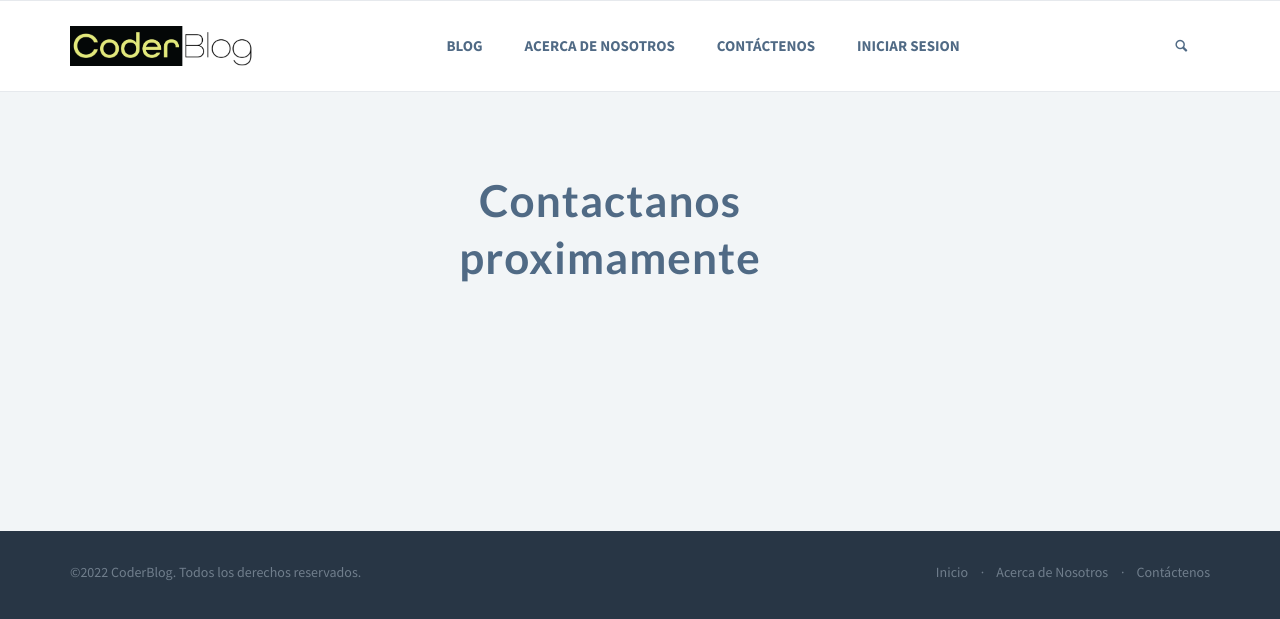
After one commit to claracena/coderblog, a Django app: page /contacts/ in a window 1280 px wide. The commit adds this page. Shown: the top 619 px of the page. Run offline with Django 4.2, Linux system fonts and the light colour scheme; some libraries are stand-ins or nearby versions.

Commit message:
contacts html

```diff
--- /dev/null
+++ b/contacts/templates/contacts/contacts.html
@@ -0,0 +1,17 @@
+{% extends 'base.html' %}
+
+{% block content %}
+
+<main>
+
+    <section id="contacts" class="light-bg">
+        <div class="container inner-top-sm inner-bottom d-flex justify-content-center">
+            <div class="col-lg-6 inner-right inner-bottom-md text-center">
+                <h1>Contactanos proximamente</h1>
+            </div>
+        </div>
+    </section>
+
+</main>
+
+{% endblock %}
--- /dev/null
+++ b/contacts/urls.py
@@ -0,0 +1,6 @@
+from django.urls import path
+from . import views
+
+urlpatterns = [
+    path('', views.contacts, name='contacts'),
+]
--- a/contacts/views.py
+++ b/contacts/views.py
@@ -1,3 +1,5 @@
 from django.shortcuts import render
 
 # Create your views here.
+def contacts(request):
+    return render(request, 'contacts/contacts.html')
--- a/templates/base.html
+++ b/templates/base.html
@@ -78,7 +78,7 @@
 								</li>
 
 								<li class="">
-									<a href="#" class="custom-top-link">Cont&aacute;ctenos</a>
+									<a href="{% url 'contacts' %}" class="custom-top-link">Cont&aacute;ctenos</a>
 								</li>
 
 								{% if request.user.is_authenticated %}
```
